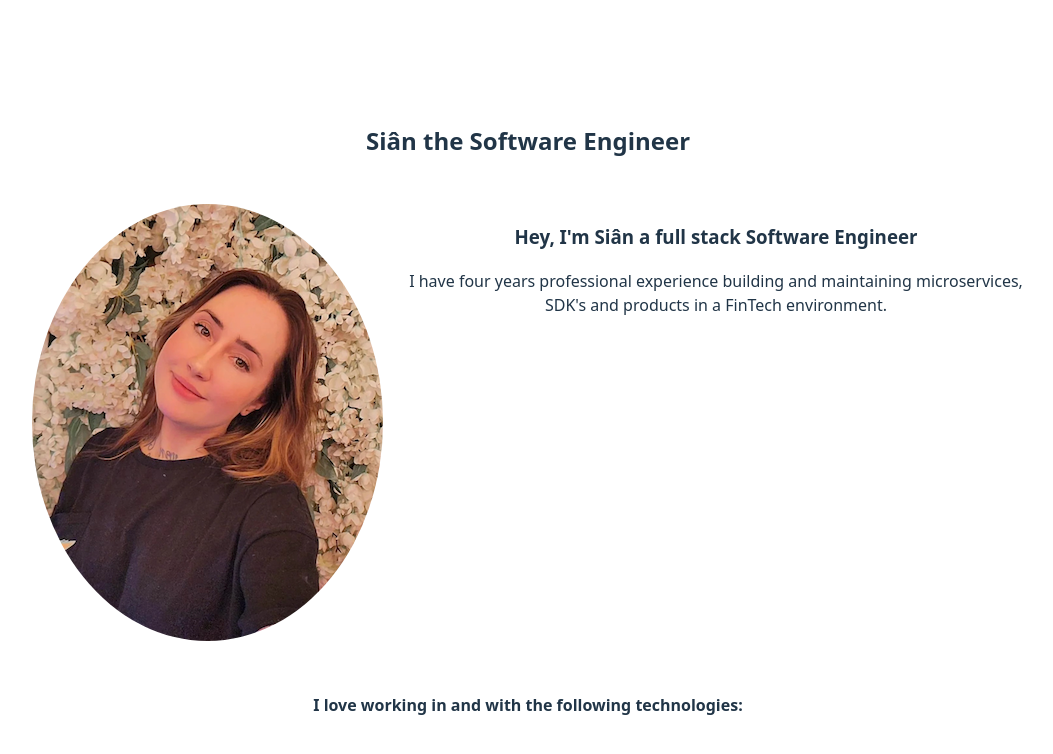
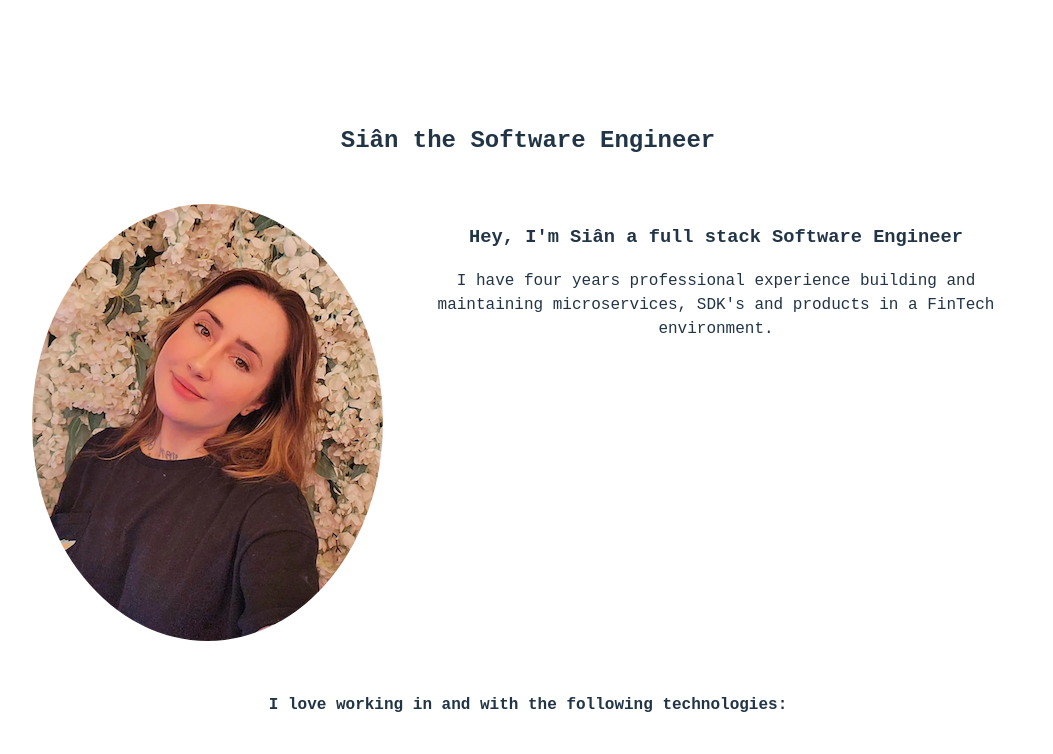
Before and after one commit to sian-codes/website, a React (Vite) app: page / in a window 1280 px wide. Shown: the top 754 px of the page, without its empty margins (112-1165 px from the left). Built offline with nearby package versions, Linux system fonts and the light colour scheme.

Commit message:
add new font for the profile-view

```diff
--- a/src/views/profile-view.css
+++ b/src/views/profile-view.css
@@ -25,6 +25,7 @@ img:hover {
 .container > div.title {
     grid-area: title;
     text-align: center;
+    font-family: "Courier New", serif;
 }
 .container > div.image {
     grid-area: image;
@@ -32,8 +33,10 @@ img:hover {
 .container > div.content {
     text-align: center;
     grid-area: content;
+    font-family: "Courier New", serif;
 }
 .container > div.footer {
     grid-area: footer;
     text-align: center;
+    font-family: "Courier New", serif;
 }
```
